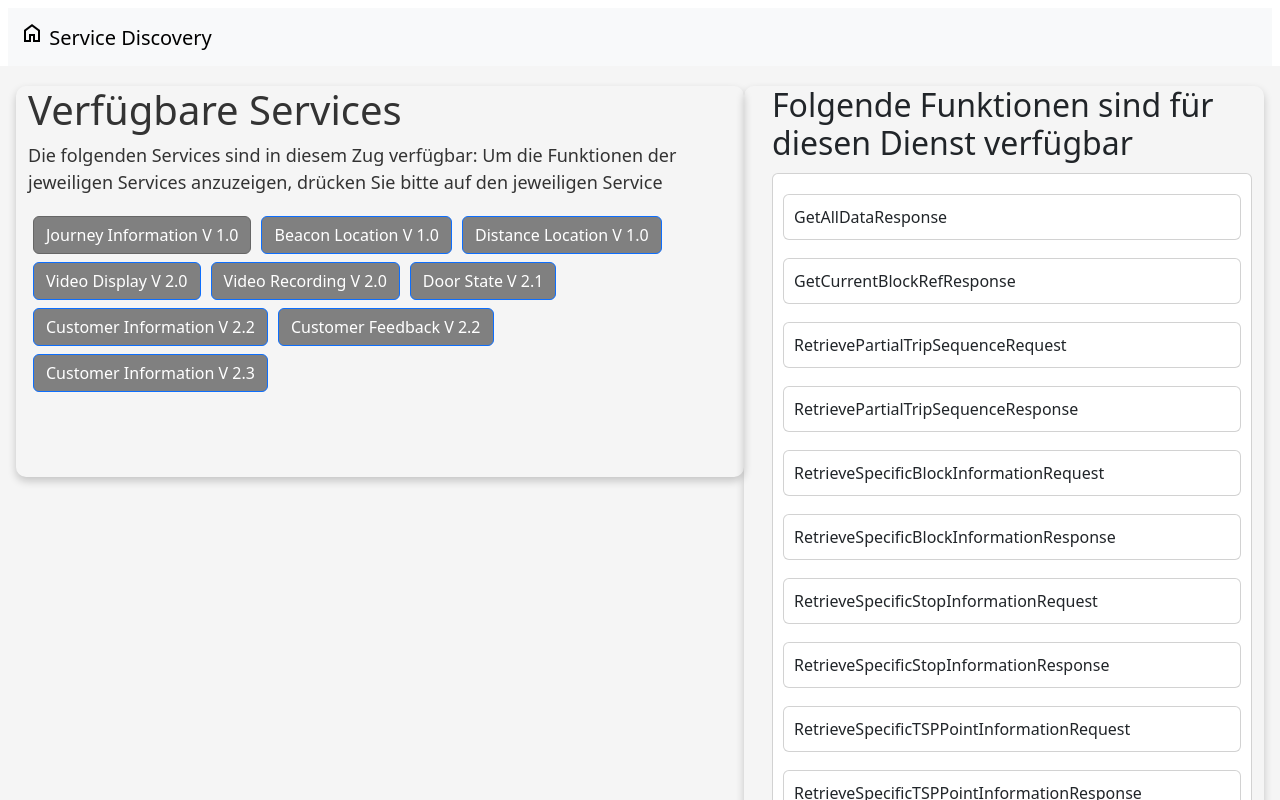
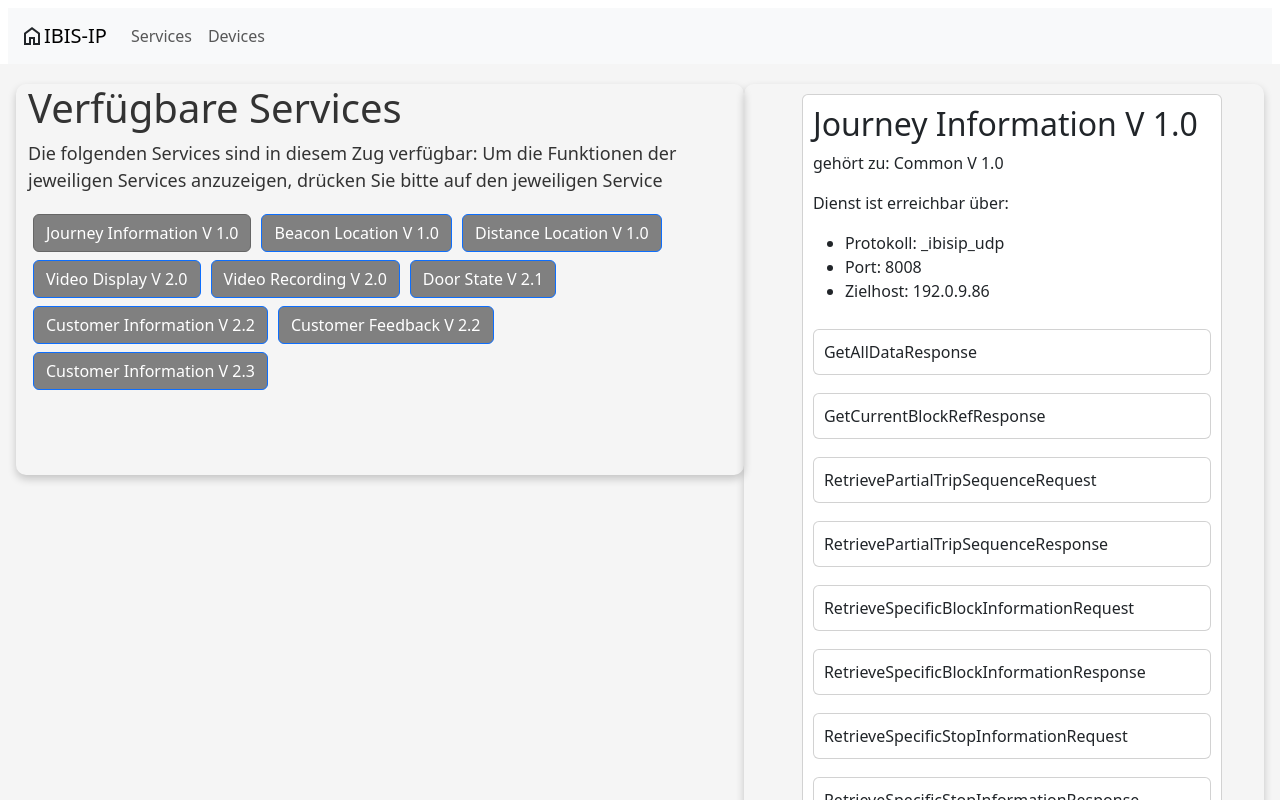
Before and after one commit to jk019/IBIS-IP_Protoype, a Svelte app in the folder svelte-app/: page / in a window 1280 px wide. Both pictures are taken after a click on the button "Journey Information V 1.0". Shown: the top 800 px of the page. Built offline with nearby package versions, Linux system fonts and the light colour scheme.

Commit message:
mittags save

```diff
--- a/svelte-app/public/index.html
+++ b/svelte-app/public/index.html
@@ -1,5 +1,6 @@
 <!DOCTYPE html>
 <html lang="en">
+
 <head>
 	<meta charset='utf-8'>
 	<meta name='viewport' content='width=device-width,initial-scale=1'>
@@ -11,24 +12,17 @@
 	<link rel='stylesheet' href='/build/bundle.css'>
 
 	<script defer src='/build/bundle.js'></script>
-	<link href="https://cdn.jsdelivr.net/npm/bootstrap@5.3.3/dist/css/bootstrap.min.css" rel="stylesheet" integrity="sha384-QWTKZyjpPEjISv5WaRU9OFeRpok6YctnYmDr5pNlyT2bRjXh0JMhjY6hW+ALEwIH" crossorigin="anonymous">
+	<link href="https://cdn.jsdelivr.net/npm/bootstrap@5.3.3/dist/css/bootstrap.min.css" rel="stylesheet"
+		integrity="sha384-QWTKZyjpPEjISv5WaRU9OFeRpok6YctnYmDr5pNlyT2bRjXh0JMhjY6hW+ALEwIH" crossorigin="anonymous">
 
 </head>
 
 <body>
+	<script src="https://cdn.jsdelivr.net/npm/bootstrap@5.3.3/dist/js/bootstrap.bundle.min.js"
+		integrity="sha384-YvpcrYf0tY3lHB60NNkmXc5s9fDVZLESaAA55NDzOxhy9GkcIdslK1eN7N6jIeHz"
+		crossorigin="anonymous"></script>
+	<link rel="stylesheet"
+		href="https://fonts.googleapis.com/css2?family=Material+Symbols+Outlined:opsz,wght,FILL,GRAD@24,400,0,0" />
+</body>
 
-	<nav class="navbar bg-body-tertiary">
-		<div class="container-fluid">
-		  <a class="navbar-brand" href="#">
-			<span class="material-symbols-outlined">
-				home
-				</span>
-			Service Discovery
-		  </a>
-		</div>
-	  </nav>
-
-	<script src="https://cdn.jsdelivr.net/npm/bootstrap@5.3.3/dist/js/bootstrap.bundle.min.js" integrity="sha384-YvpcrYf0tY3lHB60NNkmXc5s9fDVZLESaAA55NDzOxhy9GkcIdslK1eN7N6jIeHz" crossorigin="anonymous"></script>
-	<link rel="stylesheet" href="https://fonts.googleapis.com/css2?family=Material+Symbols+Outlined:opsz,wght,FILL,GRAD@24,400,0,0" />
-</body>
 </html>
--- a/svelte-app/src/App.svelte
+++ b/svelte-app/src/App.svelte
@@ -1,11 +1,13 @@
 <script>
+    import Navigation from "./Components/navigation.svelte";
+
 	let services = [
 		{
 			id: 1,
-			name: "Common V 1.0",
+			group_name: "Common V 1.0",
 			options: [
 				{
-					name: "Journey Information V 1.0",
+					service_name: "Journey Information V 1.0",
 					methods: [
 						"GetAllDataResponse",
 						"GetCurrentBlockRefResponse",
@@ -41,59 +43,59 @@
 					],
 				},
 				{
-					name: "Beacon Location V 1.0",
+					service_name: "Beacon Location V 1.0",
 					methods: ["Find Nearest Beacon", "Get Beacon Details"],
 				},
 				{
-					name: "Distance Location V 1.0",
+					service_name: "Distance Location V 1.0",
 					methods: ["Calculate Distance", "Get Distance Logs"],
 				},
 			],
 		},
 		{
 			id: 2,
-			name: "Common V 2.0",
+			group_name: "Common V 2.0",
 			options: [
 				{
-					name: "Video Display V 2.0",
+					service_name: "Video Display V 2.0",
 					methods: ["Display Video", "Configure Display Settings"],
 				},
 				{
-					name: "Video Recording V 2.0",
+					service_name: "Video Recording V 2.0",
 					methods: ["Start Video Recording", "Stop Video Recording"],
 				},
 			],
 		},
 		{
 			id: 3,
-			name: "Common V 2.1",
+			group_name: "Common V 2.1",
 			options: [
 				{
-					name: "Door State V 2.1",
+					service_name: "Door State V 2.1",
 					methods: ["Query Door State", "Change Door State"],
 				},
 			],
 		},
 		{
 			id: 4,
-			name: "Common V 2.2",
+			group_name: "Common V 2.2",
 			options: [
 				{
-					name: "Customer Information V 2.2",
+					service_name: "Customer Information V 2.2",
 					methods: ["Retrieve Customer Info", "Update Customer Info"],
 				},
 				{
-					name: "Customer Feedback V 2.2",
+					service_name: "Customer Feedback V 2.2",
 					methods: ["Collect Feedback", "Analyze Feedback"],
 				},
 			],
 		},
 		{
 			id: 5,
-			name: "Common V 2.3",
+			group_name: "Common V 2.3",
 			options: [
 				{
-					name: "Customer Information V 2.3",
+					service_name: "Customer Information V 2.3",
 					methods: [
 						"Access Customer Profile",
 						"Modify Customer Profile",
@@ -103,18 +105,25 @@
 		},
 	];
 
-	let selectedService = services[0];
+	let selectedGroup = services[0];
 
 	function selectService(serviceName) {
-		const service = services.find((s) => s.name === serviceName);
+		const service = services.find((s) => s.group_name === serviceName);
 		if (service) {
-			selectedService = service; // Aktualisiere das komplette Objekt
+			selectedGroup = service; // Aktualisiere das komplette Objekt
 		}
 	}
 
 	let selectedOption = { name: "", methods: [] };
 
+	// damit die Gruppe rechts nur angezeigt wird, wenn ausgeklappt wird.
+	let isCollapsed = true;
+	function toggleCollapse() {
+		isCollapsed = !isCollapsed;
+	}
 </script>
+
+<Navigation />
 
 <div class="row modern-row">
 	<div class="col-7 modern-col">
@@ -137,9 +146,11 @@
 								data-bs-target="#collapseExample{index}"
 								aria-expanded="false"
 								aria-controls="collapseExample"
-								on:click={() => selectService(services.name)}
+								on:click={() =>
+									selectService(services.group_name)}
+								on:click={toggleCollapse}
 							>
-								{option.name}
+								{option.service_name}
 							</button>
 						{/each}
 					{/each}
@@ -149,14 +160,25 @@
 		</div>
 	</div>
 
+	<!-- Collapse-Inhalte auf der rechten Seite -->
 	<div class="col-5 modern-col heightlimit">
-		<!-- Collapse-Inhalte auf der rechten Seite -->
 		<div class="flex-grow-1 ms-3">
-			<h2>Folgende Funktionen sind für diesen Dienst verfügbar</h2>
-
-			{#each selectedService.options as option, index}
+			{#each selectedGroup.options as option, index}
 				<div class="collapse" id="collapseExample{index}">
 					<div class="card card-body">
+						<h2>{option.service_name}</h2>
+
+						{#if !isCollapsed}
+							<p>gehört zu: {selectedGroup.group_name}</p>
+
+							<p>Dienst ist erreichbar über:</p>
+							<ul>
+								<li>Protokoll:  _ibisip_udp</li>
+								<li>Port: 8008</li>
+								<li>Zielhost: 192.0.9.86</li>
+							</ul>
+						{/if}
+
 						{#each option.methods as method}
 							<div class="card mb-2">
 								<div class="card-body">
--- /dev/null
+++ b/svelte-app/src/Components/navigation.svelte
@@ -0,0 +1,23 @@
+<nav class="navbar navbar-expand-lg bg-body-tertiary">
+    <div class="container-fluid">
+        <span class="material-symbols-outlined">
+            home
+        </span>
+        <a class="navbar-brand" href="#">IBIS-IP</a>
+        <button class="navbar-toggler" type="button" data-bs-toggle="collapse" data-bs-target="#navbarNav"
+            aria-controls="navbarNav" aria-expanded="false" aria-label="Toggle navigation">
+            <span class="navbar-toggler-icon"></span>
+        </button>
+        <div class="collapse navbar-collapse" id="navbarNav">
+            <ul class="navbar-nav">
+
+                <li class="nav-item">
+                    <a class="nav-link" href="#">Services</a>
+                </li>
+                <li class="nav-item">
+                    <a class="nav-link" href="#">Devices</a>
+                </li>
+            </ul>
+        </div>
+    </div>
+</nav>
```
